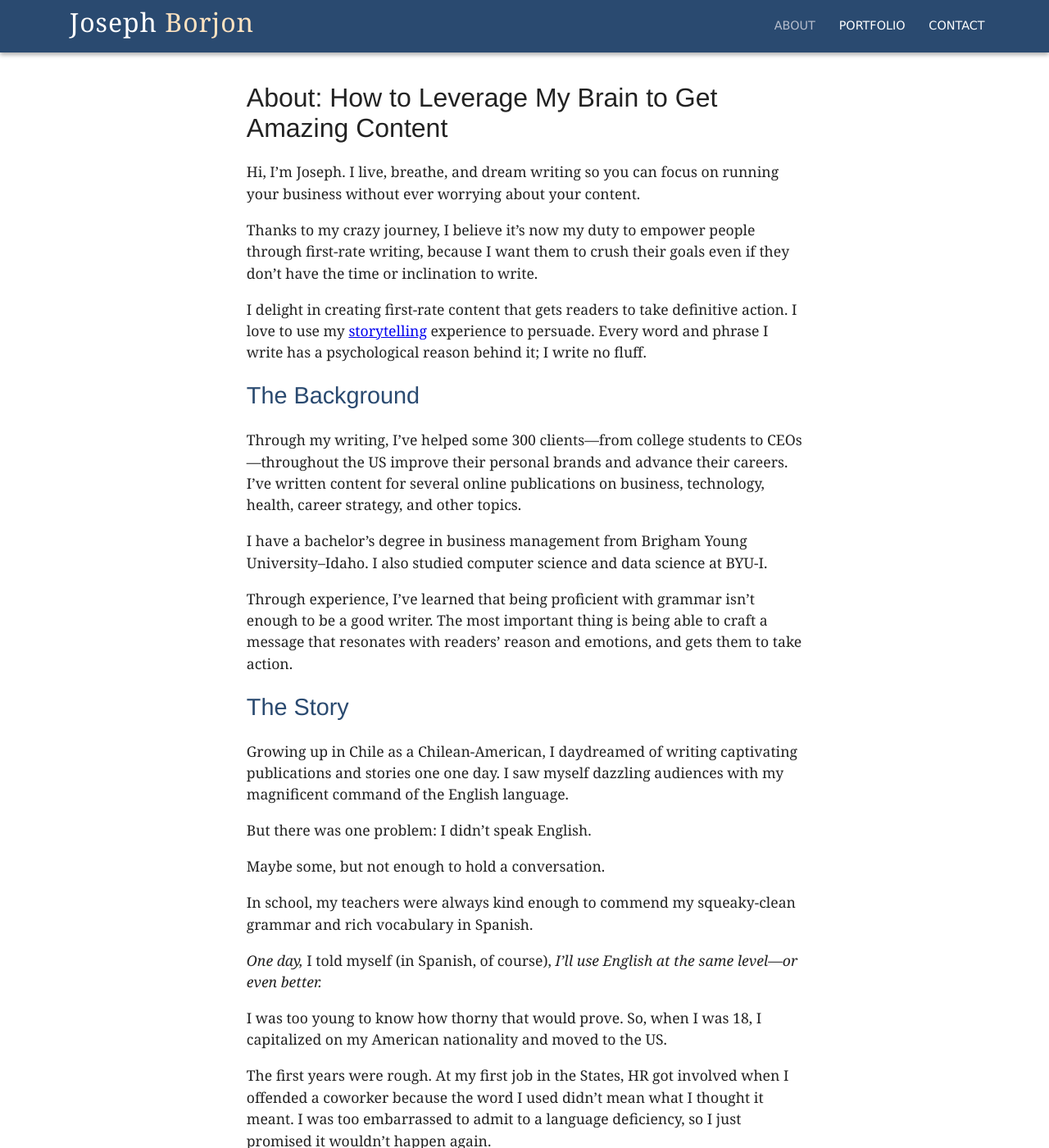
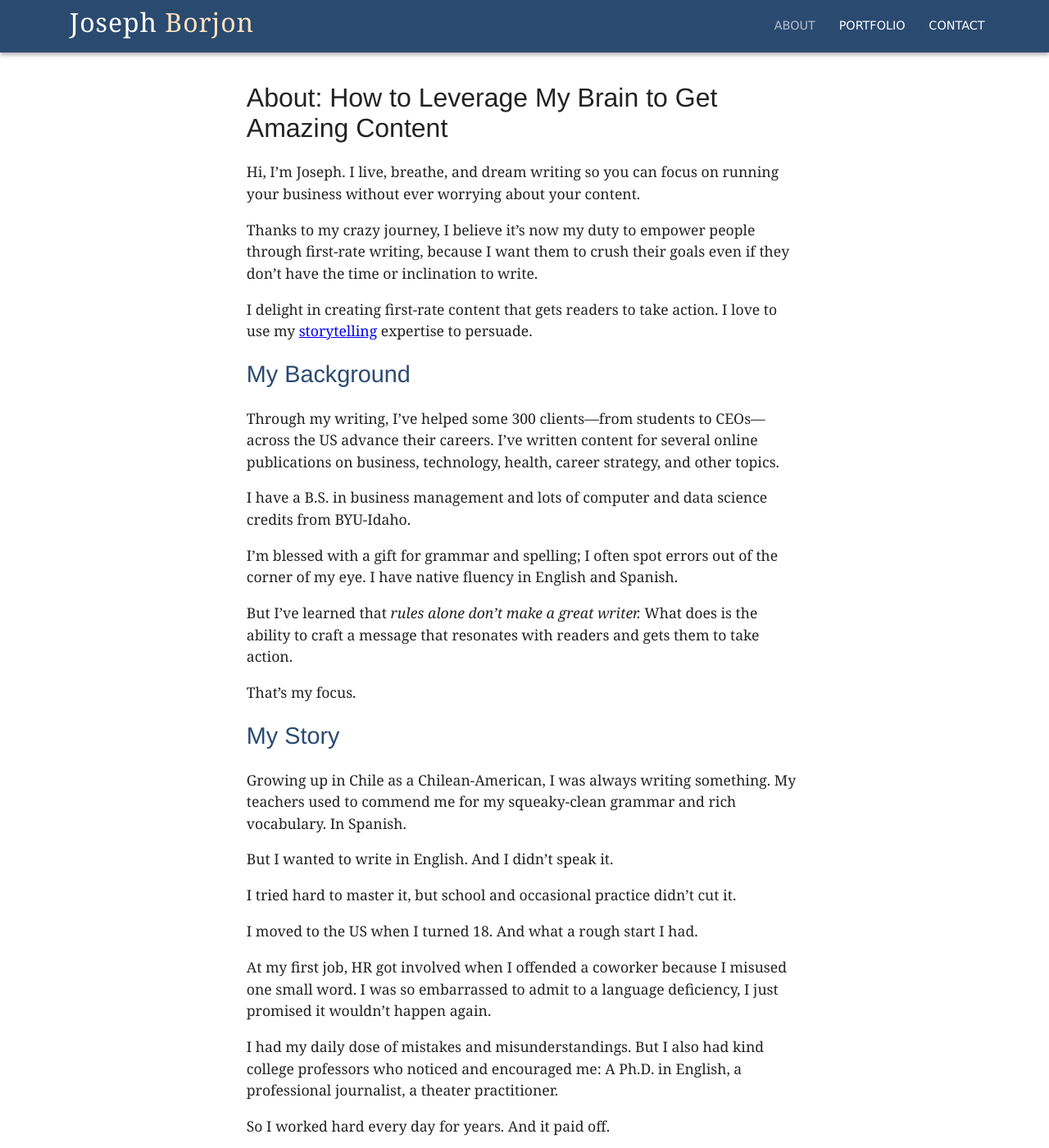
Before and after one commit to jborjon/jborjon.github.io, a Jekyll site: the page built from about.md, in a window 1280 px wide and 1400 px high. Shown: the whole window at 82% size. Built offline with Jekyll 4.4.1, drawn with Linux system fonts in a browser that asks for light colours; some web fonts are replaced; some of the changed text lies outside the part shown.

Commit message:
Rewrite About page

```diff
--- a/about.md
+++ b/about.md
@@ -8,54 +8,46 @@ Hi, I'm Joseph. I live, breathe, and dream writing so you can focus on running y
 
 Thanks to my crazy journey, I believe it's now my duty to empower people through first-rate writing, because I want them to crush their goals even if they don't have the time or inclination to write.
 
-I delight in creating first-rate content that gets readers to take definitive action. I love to use my [storytelling](https://hbr.org/2011/03/using-stories-as-a-tool-of-per) experience to persuade. Every word and phrase I write has a psychological reason behind it; I write no fluff.
+I delight in creating first-rate content that gets readers to take action. I love to use my [storytelling](https://hbr.org/2011/03/using-stories-as-a-tool-of-per) expertise to persuade.
 
-## The Background
+## My Background
 
-Through my writing, I've helped some 300 clients---from college students to CEOs---throughout the US improve their personal brands and advance their careers. I've written content for several online publications on business, technology, health, career strategy, and other topics.
+Through my writing, I've helped some 300 clients---from students to CEOs---across the US advance their careers. I've written content for several online publications on business, technology, health, career strategy, and other topics.
 
-I have a bachelor's degree in business management from Brigham Young University--Idaho. I also studied computer science and data science at BYU-I.
+I have a B.S. in business management and lots of computer and data science credits from BYU-Idaho.
 
-Through experience, I've learned that being proficient with grammar isn't enough to be a good writer. The most important thing is being able to craft a message that resonates with readers' reason and emotions, and gets them to take action.
+I'm blessed with a gift for grammar and spelling; I often spot errors out of the corner of my eye. I have native fluency in English and Spanish.
 
-## The Story
+But I've learned that *rules alone don't make a great writer.* What does is the ability to craft a message that resonates with readers and gets them to take action.
 
-Growing up in Chile as a Chilean-American, I daydreamed of writing captivating publications and stories one one day. I saw myself dazzling audiences with my magnificent command of the English language.
+That's my focus.
 
-But there was one problem: I didn't speak English.
+## My Story
 
-Maybe some, but not enough to hold a conversation.
+Growing up in Chile as a Chilean-American, I was always writing something. My teachers used to commend me for my squeaky-clean grammar and rich vocabulary. In Spanish.
 
-In school, my teachers were always kind enough to commend my squeaky-clean grammar and rich vocabulary in Spanish.
+But I wanted to write in English. And I didn't speak it.
 
-*One day,* I told myself (in Spanish, of course), *I'll use English at the same level---or even better.*
+I tried hard to master it, but school and occasional practice didn't cut it.
 
-I was too young to know how thorny that would prove. So, when I was 18, I capitalized on my American nationality and moved to the US.
+I moved to the US when I turned 18. And what a rough start I had.
 
-The first years were rough. At my first job in the States, HR got involved when I offended a coworker because the word I used didn't mean what I thought it meant. I was too embarrassed to admit to a language deficiency, so I just promised it wouldn't happen again.
+At my first job, HR got involved when I offended a coworker because I misused one small word. I was so embarrassed to admit to a language deficiency, I just promised it wouldn't happen again.
 
-Mistakes and misunderstandings were daily situations. For all my efforts, this English thing wasn't coming along.
+I had my daily dose of mistakes and misunderstandings. But I also had kind college professors who noticed and encouraged me: A Ph.D. in English, a professional journalist, a theater practitioner.
 
-Could I really do it?
+So I worked hard every day for years. And it paid off.
 
-Inch by inch, people started noticing my grammar, spelling, persuasive, and storytelling abilities. First, my college professors: a Ph.D. in English, a professional journalist, a theater practitioner.
+Today, when I reveal my origin, people often say something like, "Wow, I never realized English wasn't your first language!"
 
-Then, a couple of working screenwriters and a published author, among others.
-
-Today, I'm known as a captivating writer with a wacky knack for spotting typos out of the corner of my eye. When I reveal my origin, people often say some variation of, "Wow, I never would have realized English wasn't your first language!"
-
-I've even read the King James Bible (the version that sounds Shakespearean) from cover to cover, understanding everything. Beyond content and copy, I've written legal documents, screenplays, and poetry that have moved people or impelled them to action.
-
-Few things give me more satisfaction---that deep, soul-enlarging gratification---than writing a well-researched, airtight piece, ready to influence the reader's life in some way. Life is good when I get to write.
+Few things give me more gratification than writing something that influences the reader's life in some way.
 
 In English. Or Spanish. They're both the same.
 
-## More About Me
+## Trivia
 
-Myers-Briggs says I'm an INFJ, the rarest personality type. That makes sense: I'm a full-time introvert with polished social skills and an intuition about what's in other people's minds.
-
-I also have perfect pitch---but don't ask me to play any instruments.
+Myers-Briggs says I'm an INFJ, the rarest personality type: I'm an intellectual with emotional acuity. I also have perfect pitch---but don't ask me to play any instruments.
 
 ## Let's Connect
 
-Do you click with what I've shared with you? Do you have any questions about me? [Drop me a line](/contact) and I'll be in touch.
+Do you click with what I've shared with you? Have any questions? [Drop me a line](/contact) and I'll be in touch.
```
Also changed, not shown: notes/about-page-notes.md (+14 -12 lines).
